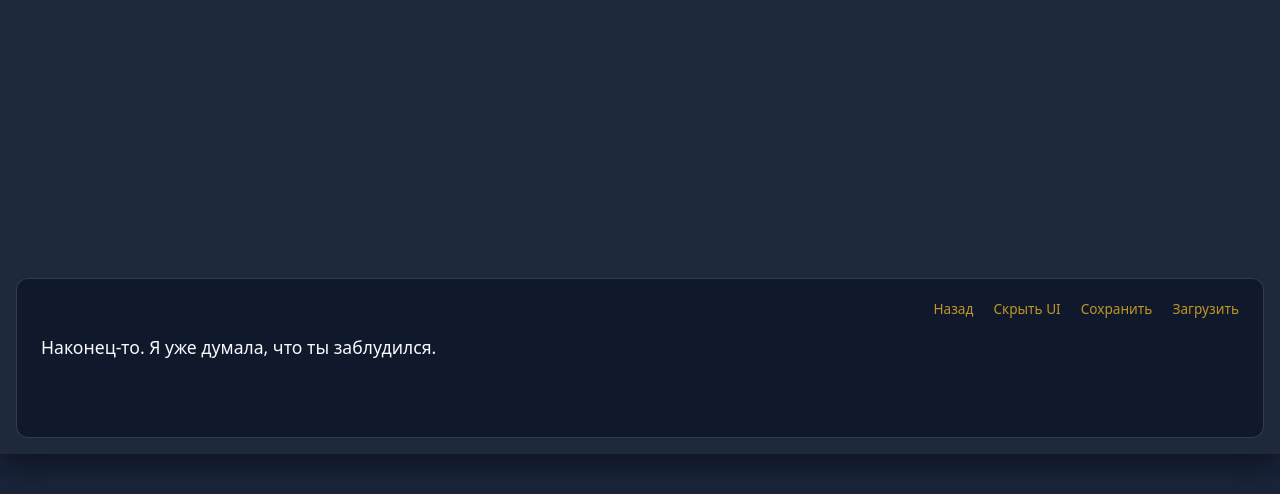
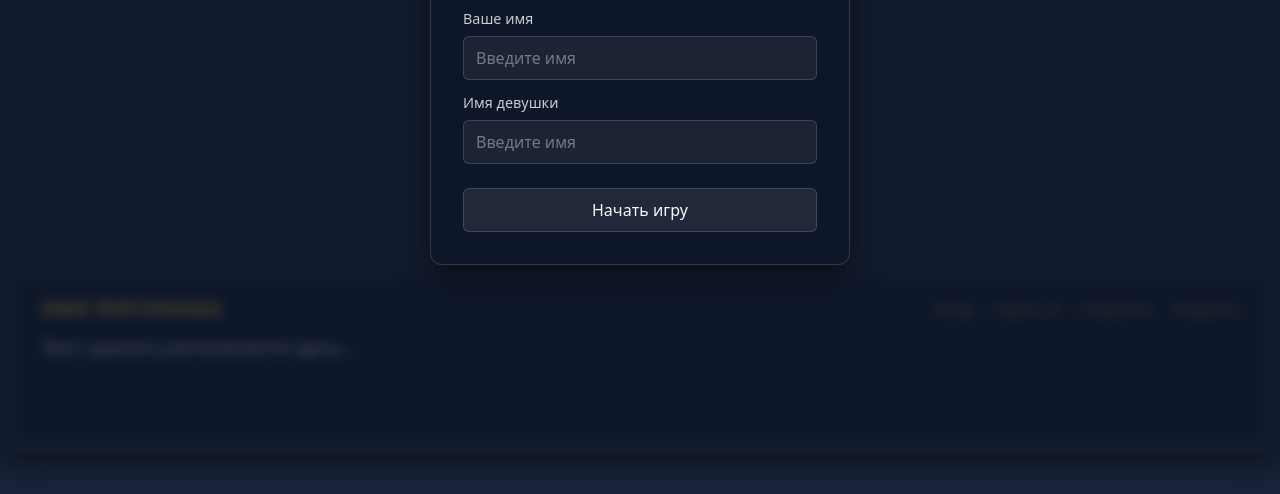
Before and after one commit to GottesHand-Ton/where-the-dragons-sleep, a plain HTML site: page index.html in a window 1280 px wide. Shown: the part 306-800 px from the top of the page. Drawn offline with Linux system fonts and the light colour scheme.

Commit message:
Добавлена возможность вводить имена главных действующих лиц. Выключена возмонжость выделения кнопок меню и таймера. Добавлены спикеры в сценарий.

```diff
--- a/css/interface.css
+++ b/css/interface.css
@@ -88,6 +88,7 @@
     display: flex;
     align-items: center;
     gap: 12px;
+    user-select: none;
 }
 
 .quick-menu__btn {
@@ -109,3 +110,118 @@
 .quick-menu__btn:active {
     transform: translateY(0);
 }
+
+/* Экран ввода имён */
+
+.name-screen {
+    position: absolute;
+    inset: 0;
+    z-index: 50;
+
+    display: flex;
+    justify-content: center;
+    align-items: center;
+
+    background: rgba(15, 23, 42, 0.72);
+    backdrop-filter: blur(6px);
+
+    transition: opacity 0.4s ease, visibility 0.4s ease;
+}
+
+.name-screen_hidden {
+    opacity: 0;
+    visibility: hidden;
+    pointer-events: none;
+}
+
+.name-screen__window {
+    width: min(420px, 90%);
+    padding: 32px;
+
+    background: var(--ui-bg-color);
+    border: 1px solid var(--border-color);
+    border-radius: 12px;
+
+    box-shadow: 0 10px 30px rgba(0, 0, 0, 0.5);
+
+    display: flex;
+    flex-direction: column;
+    gap: 10px;
+
+    color: var(--text-color);
+}
+
+.name-screen__title {
+    margin-bottom: 16px;
+
+    font-size: 1.5rem;
+    font-weight: 700;
+    color: var(--accent-color);
+
+    text-align: center;
+    letter-spacing: 0.5px;
+}
+
+.name-screen__label {
+    margin-top: 6px;
+
+    font-size: 0.9rem;
+    color: var(--text-color);
+    opacity: 0.8;
+}
+
+.name-screen__input {
+    width: 100%;
+    padding: 10px 12px;
+
+    background: rgba(255, 255, 255, 0.06);
+    border: 1px solid var(--border-color);
+    border-radius: 6px;
+
+    color: var(--text-color);
+    font-size: 1rem;
+
+    transition:
+        background 0.2s ease,
+        border-color 0.2s ease,
+        box-shadow 0.2s ease;
+}
+
+.name-screen__input::placeholder {
+    color: var(--text-color);
+    opacity: 0.4;
+}
+
+.name-screen__input:focus {
+    background: rgba(255, 255, 255, 0.09);
+    border-color: var(--accent-color);
+    box-shadow: 0 0 0 2px rgba(251, 191, 36, 0.12);
+}
+
+.name-screen__button {
+    margin-top: 14px;
+    padding: 10px 18px;
+
+    background: rgba(255, 255, 255, 0.08);
+    border: 1px solid var(--border-color);
+    border-radius: 6px;
+
+    color: var(--text-color);
+    font-size: 1rem;
+
+    cursor: pointer;
+
+    transition:
+        background 0.2s ease,
+        border-color 0.2s ease,
+        transform 0.1s ease;
+}
+
+.name-screen__button:hover {
+    background: rgba(251, 191, 36, 0.15);
+    border-color: var(--accent-color);
+}
+
+.name-screen__button:active {
+    transform: translateY(1px);
+}
--- a/css/minigames.css
+++ b/css/minigames.css
@@ -95,6 +95,7 @@
     border-radius: 6px;
     cursor: pointer;
     transition: background 0.2s;
+    user-select: none;
 }
 
 .minigame-close-btn:hover {
@@ -123,6 +124,7 @@
     font-size: 16px;
     color: #ffaa44;
     font-weight: bold;
+    user-select: none;
 }
 
 .minigame-timer.danger {
--- a/index.html
+++ b/index.html
@@ -14,6 +14,26 @@
 
     <!-- контейнер с игрй -->
     <main class="game-screen" id="game-screen">
+
+        <div class="name-screen" id="name-screen">
+            <div class="name-screen__window">
+                <h1 class="name-screen__title">Where the dragons sleep</h1>
+
+                <label class="name-screen__label" for="player-name">
+                    Ваше имя
+                </label>
+                <input class="name-screen__input" id="player-name" type="text" maxlength="20" placeholder="Введите имя"
+                    autocomplete="new-password">
+                <label class="name-screen__label" for="girl-name">
+                    Имя девушки
+                </label>
+                <input class="name-screen__input" id="girl-name" type="text" maxlength="20" placeholder="Введите имя"
+                    autocomplete="new-password">
+                <button class="name-screen__button" id="start-game">
+                    Начать игру
+                </button>
+            </div>
+        </div>
 
         <!-- Контейнер мини-игры -->
         <div class="minigame-container minigame_hidden" id="minigame-container">
--- a/js/core.js
+++ b/js/core.js
@@ -3,6 +3,10 @@ import { scenes } from './scenario.js';
 import { ui } from './ui.js';
 import { minigames } from './minigames.js';
 
+const nameScreen = document.getElementById('name-screen');
+const playerNameInput = document.getElementById('player-name');
+const girlNameInput = document.getElementById('girl-name');
+const startGameButton = document.getElementById('start-game');
 
 // загрузка картинок при входе на сайт
 const imagesToPreload = [
@@ -25,12 +29,22 @@ preloadImages(imagesToPreload);
 // старт и история (запьсь сцен)
 let currentSceneId = "start_1";
 let historyStack = [];
+let playerName = "";
+let girlName = "";
 
 const gameScreen = document.getElementById('game-screen');
 
 
 // блокировка кликов во время мини игры
 let isMinigameActive = false;
+
+function replaceNames(text) {
+    if (!text) return text;
+
+    return text
+        .replaceAll('{playerName}', playerName)
+        .replaceAll('{girlName}', girlName);
+}
 
 // Загрузка и отрисовка сцен
 function loadScene(sceneId, saveToHistory = true) {
@@ -88,7 +102,10 @@ function loadScene(sceneId, saveToHistory = true) {
     currentSceneId = sceneId;
 
     // Обновляем текст, фон и аватаров
-    ui.updateDialogue(scene.speaker, scene.text);
+    ui.updateDialogue(
+        replaceNames(scene.speaker),
+        replaceNames(scene.text)
+    );
     ui.updateBackground(scene.background);
     ui.updateCharacter(scene.characterLeft);
     ui.showChoices(scene.choices, (targetSceneId) => {
@@ -98,6 +115,7 @@ function loadScene(sceneId, saveToHistory = true) {
 
 // обработчик кликов для перехода сцен
 gameScreen.addEventListener('click', (event) => {
+    if (!nameScreen.classList.contains('name-screen_hidden')) return;
     if (isMinigameActive) return;
 
     if (event.target.closest('.quick-menu') || event.target.closest('.dialogue-box__choices')) {
@@ -127,7 +145,33 @@ gameScreen.addEventListener('click', (event) => {
 });
 
 document.addEventListener('DOMContentLoaded', () => {
-    loadScene(currentSceneId, false);
+    startGameButton.addEventListener('click', () => {
+
+        const enteredPlayerName = playerNameInput.value.trim();
+        const enteredGirlName = girlNameInput.value.trim();
+
+        if (!enteredPlayerName || !enteredGirlName) {
+            alert('Введите оба имени!');
+            return;
+        }
+
+        playerName = enteredPlayerName;
+        girlName = enteredGirlName;
+
+        nameScreen.classList.add('name-screen_hidden');
+
+        loadScene(currentSceneId, false);
+    });
+playerNameInput.addEventListener('keydown', (event) => {
+    if (event.key === 'Enter') {
+        startGameButton.click();
+    }
+});
+girlNameInput.addEventListener('keydown', (event) => {
+    if (event.key === 'Enter') {
+        startGameButton.click();
+    }
+});
 
     // кнопка назад
     document.getElementById('btn-back').addEventListener('click', (e) => {
@@ -157,22 +201,26 @@ document.addEventListener('DOMContentLoaded', () => {
     });
 
     // Сохранение текущего прогресса в localStorage
-    document.getElementById('btn-save').addEventListener('click', (e) => {
-        e.stopPropagation();
-        localStorage.setItem('save_scene_id', currentSceneId);
-        localStorage.setItem('save_history', JSON.stringify(historyStack));
-        alert('Игра успешно сохранена!');
-    });
-
-    // Загрузка сохраненной игры из localStorage
     document.getElementById('btn-load').addEventListener('click', (e) => {
         e.stopPropagation();
+
         const savedScene = localStorage.getItem('save_scene_id');
         const savedHistory = localStorage.getItem('save_history');
+        const savedPlayerName = localStorage.getItem('save_player_name');
+        const savedGirlName = localStorage.getItem('save_girl_name');
 
         if (savedScene && scenes[savedScene]) {
             currentSceneId = savedScene;
-            if (savedHistory) historyStack = JSON.parse(savedHistory);
+            if (savedHistory) {
+                historyStack = JSON.parse(savedHistory);
+            }
+            if (savedPlayerName) {
+                playerName = savedPlayerName;
+            }
+            if (savedGirlName) {
+                girlName = savedGirlName;
+            }
+            nameScreen.classList.add('name-screen_hidden');
             loadScene(currentSceneId, false);
             alert('Игра загружена!');
         } else {
--- a/js/scenario.js
+++ b/js/scenario.js
@@ -2,7 +2,7 @@ export const scenes = {
     "start_1": {
         background: "",
         characterLeft: "",
-        speaker: "",
+        speaker: "{girlName}",
         text: "Наконец-то. Я уже думала, что ты заблудился.",
         next: "start_2"
     },
@@ -10,7 +10,7 @@ export const scenes = {
     "start_2": {
         background: "",
         characterLeft: "",
-        speaker: "",
+        speaker: "{playerName}",
         text: "Я специально задержался. Хотел проверить, будешь ли ты меня ждать.",
         next: "start_3"
     },
@@ -18,7 +18,7 @@ export const scenes = {
     "start_3": {
         background: "",
         characterLeft: "",
-        speaker: "",
+        speaker: "{girlName}",
         text: "Очень смешно. Ладно, куда идём?",
         next: "start_4"
     },
@@ -26,7 +26,7 @@ export const scenes = {
     "start_4": {
         background: "",
         characterLeft: "",
-        speaker: "",
+        speaker: "{playerName}",
         text: "Сначала прогуляемся. А там посмотрим, куда нас занесёт.",
         next: "start_5"
     },
@@ -34,7 +34,7 @@ export const scenes = {
     "start_5": {
         background: "",
         characterLeft: "",
-        speaker: "",
+        speaker: "{girlName}",
         text: "Ты, получается, сегодня вообще ничего не планировал?",
         choices: [
             { text: "Главное было пригласить тебя. Остальное разберёмся.", target: "start_6" },
@@ -45,7 +45,7 @@ export const scenes = {
     "start_6": {
         background: "",
         characterLeft: "",
-        speaker: "",
+        speaker: "{girlName}",
         text: "Хорошо сказано.",
         next: "animator_1"
     },
@@ -53,7 +53,7 @@ export const scenes = {
     "start_7": {
         background: "",
         characterLeft: "",
-        speaker: "",
+        speaker: "{girlName}",
         text: "Интрига? Ладно, принимается.",
         next: "animator_1"
     },
@@ -61,7 +61,7 @@ export const scenes = {
     "animator_1": {
         background: "",
         characterLeft: "",
-        speaker: "",
+        speaker: "Аниматор",
         text: "Молодые люди! Хотите проверить, кто из вас лучше двигается?",
         next: "animator_2"
     },
@@ -69,15 +69,15 @@ export const scenes = {
     "animator_2": {
         background: "",
         characterLeft: "",
-        speaker: "",
-        text: "О, это уже интересно.",
+        speaker: "{girlName}",
+        text: "О, это уже интересно, сыграем?",
         next: "animator_3"
     },
 
     "animator_3": {
         background: "",
         characterLeft: "",
-        speaker: "",
+        speaker: "{playerName}",
         text: "Давай. Только потом не грусти, что проиграла!",
         next: "minegame-sweeper_start"
     },
@@ -85,7 +85,7 @@ export const scenes = {
     "minegame-sweeper_start": {
         background: "",
         characterLeft: "",
-        speaker: "",
+        speaker: "Аниматор",
         text: "Правила простые: Пройдите полосу препятствий не задев мины!",
         next: "minesweeper_game"
     },
@@ -108,7 +108,7 @@ export const scenes = {
     "minesweeper_win": {
         background: "",
         characterLeft: "",
-        speaker: "",
+        speaker: "{girlName}",
         text: "Ну что, победитель, доволен собой?",
         choices: [
             { text: "Вполне. Но главное — ты тоже повеселилась.", target: "game_good" },
@@ -119,7 +119,7 @@ export const scenes = {
     "game_good": {
         background: "",
         characterLeft: "",
-        speaker: "",
+        speaker: "{girlName}",
         text: "За это мне и нравится с тобой разговаривать.",
         next: "questions_1"
     },
@@ -127,7 +127,7 @@ export const scenes = {
     "game_bad": {
         background: "",
         characterLeft: "",
-        speaker: "",
+        speaker: "{girlName}",
         text: "Скромность тебе явно не помешала бы.",
         next: "questions_1"
     },
@@ -135,7 +135,7 @@ export const scenes = {
     "questions_1": {
         background: "",
         characterLeft: "",
-        speaker: "",
+        speaker: "{playerName}",
         text: "Теперь серьёзно. Что ты обычно делаешь, когда хочешь отдохнуть?",
         next: "questions_2"
     },
@@ -143,7 +143,7 @@ export const scenes = {
     "questions_2": {
         background: "",
         characterLeft: "",
-        speaker: "",
+        speaker: "{girlName}",
         text: "Слушаю музыку, гуляю, иногда смотрю фильмы. Ничего необычного.",
         next: "questions_3"
     },
@@ -151,7 +151,7 @@ export const scenes = {
     "questions_3": {
         background: "",
         characterLeft: "",
-        speaker: "",
+        speaker: "{playerName}",
         text: "Какой фильм ты могла бы пересматривать сколько угодно раз?",
         next: "questions_4"
     },
@@ -159,7 +159,7 @@ export const scenes = {
     "questions_4": {
         background: "",
         characterLeft: "",
-        speaker: "",
+        speaker: "{girlName}",
         text: "Есть один. Но я не скажу какой.",
         next: "questions_5"
     },
@@ -167,7 +167,7 @@ export const scenes = {
     "questions_5": {
         background: "",
         characterLeft: "",
-        speaker: "",
+        speaker: "{girlName}",
         text: "А то вдруг ты начнёшь делать вид, что тоже его обожаешь.",
         next: "questions_6"
     },
@@ -175,7 +175,7 @@ export const scenes = {
     "questions_6": {
         background: "",
         characterLeft: "",
-        speaker: "",
+        speaker: "{playerName}",
         text: "Не переживай. Если фильм плохой — я так и скажу.",
         next: "questions_7"
     },
@@ -183,7 +183,7 @@ export const scenes = {
     "questions_7": {
         background: "",
         characterLeft: "",
-        speaker: "",
+        speaker: "{girlName}",
         text: "Вот поэтому с тобой интересно.",
         next: "questions_8"
     },
@@ -191,7 +191,7 @@ export const scenes = {
     "questions_8": {
         background: "",
         characterLeft: "",
-        speaker: "",
+        speaker: "{girlName}",
         text: "Теперь моя очередь. Почему именно меня ты пригласил?",
         choices: [
             { text: "Потому что мне интересно проводить с тобой время.", target: "questions_good" },
@@ -203,7 +203,7 @@ export const scenes = {
     "questions_good": {
         background: "",
         characterLeft: "",
-        speaker: "",
+        speaker: "{girlName}",
         text: "Хороший ответ.",
         next: "questions_9"
     },
@@ -211,7 +211,7 @@ export const scenes = {
     "questions_neutral": {
         background: "",
         characterLeft: "",
-        speaker: "",
+        speaker: "{girlName}",
         text: "Значит, придётся самой выяснять.",
         next: "questions_9"
     },
@@ -219,7 +219,7 @@ export const scenes = {
     "questions_9": {
         background: "",
         characterLeft: "",
-        speaker: "",
+        speaker: "{playerName}",
         text: "Тогда вопрос тебе. Что ты больше всего ценишь в людях?",
         next: "questions_10"
     },
@@ -227,7 +227,7 @@ export const scenes = {
     "questions_10": {
         background: "",
         characterLeft: "",
-        speaker: "",
+        speaker: "{girlName}",
         text: "Честность. И чувство юмора. Без этого долго общаться сложно.",
         next: "fortune_1"
     },
@@ -235,7 +235,7 @@ export const scenes = {
     "fortune_1": {
         background: "",
         characterLeft: "",
-        speaker: "",
+        speaker: "Гадалка",
         text: "А вот и пара, которой явно интересно узнать своё будущее.",
         next: "fortune_2"
     },
@@ -243,7 +243,7 @@ export const scenes = {
     "fortune_2": {
         background: "",
         characterLeft: "",
-        speaker: "",
+        speaker: "{girlName}",
         text: "Мы вообще-то ещё не пара.",
         next: "fortune_3"
     },
@@ -251,7 +251,7 @@ export const scenes = {
     "fortune_3": {
         background: "",
         characterLeft: "",
-        speaker: "",
+        speaker: "Гадалка",
         text: "Тогда судьба ещё не определилась.",
         next: "fortune_4"
     },
@@ -259,7 +259,7 @@ export const scenes = {
     "fortune_4": {
         background: "",
         characterLeft: "",
-        speaker: "",
+        speaker: "{playerName}",
         text: "Ну раз судьба не определилась, давай поможем ей.",
         next: "memory_start"
     },
@@ -267,7 +267,7 @@ export const scenes = {
     "memory_start": {
         background: "",
         characterLeft: "",
-        speaker: "",
+        speaker: "Гадалка",
         text: "Ваша задача — найти пары символов. Посмотрим, насколько хорошо вы запоминаете детали.",
         next: "memory_game"
     },
@@ -281,7 +281,7 @@ export const scenes = {
     "memory_lose": {
         background: "",
         characterLeft: "",
-        speaker: "",
+        speaker: "{playerName}",
         text: "Ха-ха, ты даже двух карточек запомнить не можешь?",
         next: "memory_lose_2"
     },
@@ -289,7 +289,7 @@ export const scenes = {
     "memory_lose_2": {
         background: "",
         characterLeft: "",
-        speaker: "",
+        speaker: "{girlName}",
         text: "Зато теперь я знаю, что на тебя в таких играх лучше не рассчитывать.",
         next: "memory_lose_3"
     },
@@ -297,7 +297,7 @@ export const scenes = {
     "memory_lose_3": {
         background: "",
         characterLeft: "",
-        speaker: "",
+        speaker: "{playerName}",
         text: "Ну а что? Ты сама захотела поиграть, я теперь виноват?",
         next: "memory_lose_4"
     },
@@ -305,7 +305,7 @@ export const scenes = {
     "memory_lose_4": {
         background: "",
         characterLeft: "",
-        speaker: "",
+        speaker: "{girlName}",
         text: "Ясно...",
         next: "memory_lose_5"
     },
@@ -313,7 +313,7 @@ export const scenes = {
     "memory_lose_5": {
         background: "",
         characterLeft: "",
-        speaker: "",
+        speaker: "{girlName}",
         text: "Спасибо за вечер. Я, пожалуй, пойду.",
         next: "memory_lose_6"
     },
@@ -321,7 +321,7 @@ export const scenes = {
     "memory_lose_6": {
         background: "",
         characterLeft: "",
-        speaker: "",
+        speaker: "Система",
         text: "Хотите увидеть другую концовку? Нажмите в любое место.",
         next: "memory_start"
     },
@@ -329,7 +329,7 @@ export const scenes = {
     "memory_win": {
         background: "",
         characterLeft: "",
-        speaker: "",
+        speaker: "{girlName}",
         text: "Ну как?",
         choices: [
             { text: "Отлично сыграла. Не знал, что у тебя такая хорошая память!", target: "memory_good" },
@@ -340,7 +340,7 @@ export const scenes = {
     "memory_good": {
         background: "",
         characterLeft: "",
-        speaker: "",
+        speaker: "{girlName}",
         text: "Зато я теперь знаю, кто из нас двоих будет отвечать за память.",
         next: "walk_2"
     },
@@ -348,7 +348,7 @@ export const scenes = {
     "memory_funny": {
         background: "",
         characterLeft: "",
-        speaker: "",
+        speaker: "{girlName}",
         text: "Хорошо, что чувство юмора у тебя лучше памяти.",
         next: "walk_2"
     },
@@ -356,7 +356,7 @@ export const scenes = {
     "walk_2": {
         background: "",
         characterLeft: "",
-        speaker: "",
+        speaker: "{playerName}",
         text: "Мне нравится, что ты пытаешься меня подколоть.",
         next: "walk_3"
     },
@@ -364,7 +364,7 @@ export const scenes = {
     "walk_3": {
         background: "",
         characterLeft: "",
-        speaker: "",
+        speaker: "{girlName}",
         text: "А мне нравится, что ты не обижаешься, а смеёшься.",
         next: "thief_1"
     },
@@ -372,7 +372,7 @@ export const scenes = {
     "thief_1": {
         background: "",
         characterLeft: "",
-        speaker: "",
+        speaker: "{girlName}",
         text: "О, подожди, я хочу посмотреть вот на тот стенд.",
         next: "thief_2"
     },
@@ -388,15 +388,15 @@ export const scenes = {
     "thief_3": {
         background: "",
         characterLeft: "",
-        speaker: "",
-        text: "Стой! Он забрал мою сумку!",
+        speaker: "Вор",
+        text: "Ха-ха, попробуй догони!",
         next: "thief_4"
     },
 
     "thief_4": {
         background: "",
         characterLeft: "",
-        speaker: "",
+        speaker: "{girlName}",
         text: "Стой! Он забрал мою сумку!",
         choices: [
             { text: "Бросится в погоню за вором", target: "clicker_start" },
@@ -407,7 +407,7 @@ export const scenes = {
     "thief_stay": {
         background: "",
         characterLeft: "",
-        speaker: "",
+        speaker: "{girlName}",
         text: "Он забрал мою сумку! Почему ты его не догоняешь?!",
         next: "thief_stay_2"
     },
@@ -415,7 +415,7 @@ export const scenes = {
     "thief_stay_2": {
         background: "",
         characterLeft: "",
-        speaker: "",
+        speaker: "{playerName}",
         text: "А что я мог сделать? Он уже убежал.",
         next: "thief_stay_3"
     },
@@ -423,7 +423,7 @@ export const scenes = {
     "thief_stay_3": {
         background: "",
         characterLeft: "",
-        speaker: "",
+        speaker: "{girlName}",
         text: "Можно было хотя бы попробовать.",
         next: "thief_stay_4"
     },
@@ -431,7 +431,7 @@ export const scenes = {
     "thief_stay_4": {
         background: "",
         characterLeft: "",
-        speaker: "",
+        speaker: "{girlName}",
         text: "Знаешь... я, пожалуй, пойду. Не хочу больше продолжать это свидание.",
         next: "thief_stay_5"
     },
@@ -439,7 +439,7 @@ export const scenes = {
     "thief_stay_5": {
         background: "",
         characterLeft: "",
-        speaker: "",
+        speaker: "Система",
         text: "Хотите увидеть другую концовку? Нажмите в любое место.",
         next: "thief_4"
     },
@@ -453,7 +453,7 @@ export const scenes = {
     "clicker_lose": {
         background: "",
         characterLeft: "",
-        speaker: "",
+        speaker: "{girlName}",
         text: "Он забрал мою сумку... Там всё было — телефон, документы...",
         next: "clicker_lose_2"
     },
@@ -461,7 +461,7 @@ export const scenes = {
     "clicker_lose_2": {
         background: "",
         characterLeft: "",
-        speaker: "",
+        speaker: "{playerName}",
         text: "Спокойно. Главное, что ты сама не пострадала.",
         next: "clicker_lose_3"
     },
@@ -469,7 +469,7 @@ export const scenes = {
     "clicker_lose_3": {
         background: "",
         characterLeft: "",
-        speaker: "",
+        speaker: "{girlName}",
         text: "Да, но сумку всё равно жалко...",
         next: "clicker_lose_4"
     },
@@ -477,7 +477,7 @@ export const scenes = {
     "clicker_lose_4": {
         background: "",
         characterLeft: "",
-        speaker: "",
+        speaker: "{playerName}",
         text: "Понимаю. Давай хотя бы найдём охрану и попробуем что-нибудь сделать.",
         next: "clicker_lose_5"
     },
@@ -485,7 +485,7 @@ export const scenes = {
     "clicker_lose_5": {
         background: "",
         characterLeft: "",
-        speaker: "",
+        speaker: "{girlName}",
         text: "Не надо... Уже поздно. Он наверняка далеко.",
         next: "clicker_lose_6"
     },
@@ -493,7 +493,7 @@ export const scenes = {
     "clicker_lose_6": {
         background: "",
         characterLeft: "",
-        speaker: "",
+        speaker: "{girlName}",
         text: "Спасибо, что остался со мной. Но, если честно, после этого мне уже не хочется продолжать свидание.",
         next: "clicker_lose_7"
     },
@@ -501,7 +501,7 @@ export const scenes = {
     "clicker_lose_7": {
         background: "",
         characterLeft: "",
-        speaker: "",
+        speaker: "{playerName}",
         text: "Понимаю. Тогда давай на этом закончим.",
         next: "bad_ending"
     },
@@ -509,7 +509,7 @@ export const scenes = {
     "bad_ending": {
         background: "",
         characterLeft: "",
-        speaker: "",
+        speaker: "Система",
         text: "Вы попрощались, и девушка ушла. Свидание закончилось раньше, чем вы планировали.",
         next: "restart"
     },
@@ -517,7 +517,7 @@ export const scenes = {
     "clicker_win": {
         background: "",
         characterLeft: "",
-        speaker: "",
+        speaker: "{playerName}",
         text: "Держи. Кажется, сегодня удача на моей стороне.",
         next: "final_1"
     },
@@ -525,7 +525,7 @@ export const scenes = {
     "final_1": {
         background: "",
         characterLeft: "",
-        speaker: "",
+        speaker: "{playerName}",
         text: "Теперь с тебя кофе за спасение.",
         next: "final_2"
     },
@@ -533,7 +533,7 @@ export const scenes = {
     "final_3": {
         background: "",
         characterLeft: "",
-        speaker: "",
+        speaker: "{girlName}",
         text: "Кофе? Хорошо. Но только если я сама выберу место!",
         next: "final_1"
     },
@@ -541,7 +541,7 @@ export const scenes = {
     "final_4": {
         background: "",
         characterLeft: "",
-        speaker: "",
+        speaker: "{girlName}",
         text: "Договорились.",
         next: "final_2"
     },
@@ -549,7 +549,7 @@ export const scenes = {
     "final_5": {
         background: "",
         characterLeft: "",
-        speaker: "",
+        speaker: "Система",
         text: "Остаток свидания вы весело разговаривали и знакомились друг с другом",
         next: "final_good"
     },
@@ -557,7 +557,7 @@ export const scenes = {
     "good_ending": {
         background: "",
         characterLeft: "",
-        speaker: "",
+        speaker: "Система",
         text: "Вы ещё долго гуляли по фестивалю, обсуждая, куда сходите в следующий раз.",
         next: "restart"
     },
@@ -565,7 +565,7 @@ export const scenes = {
     "restart": {
         background: "",
         characterLeft: "",
-        speaker: "",
+        speaker: "Система",
         text: "Хотите начать сначала? Нажмите в любое место!",
         next: "start_1"
     },
```
